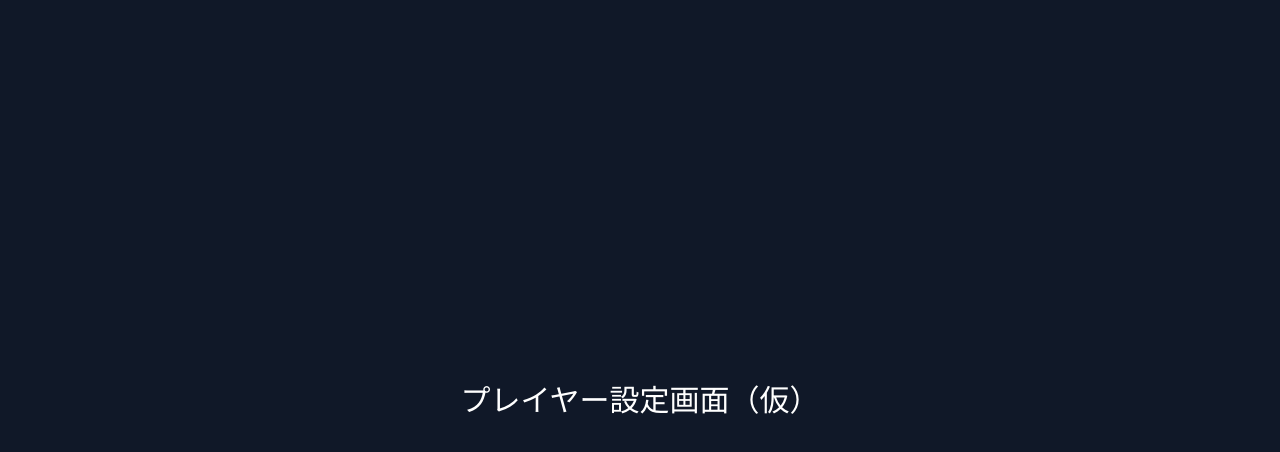
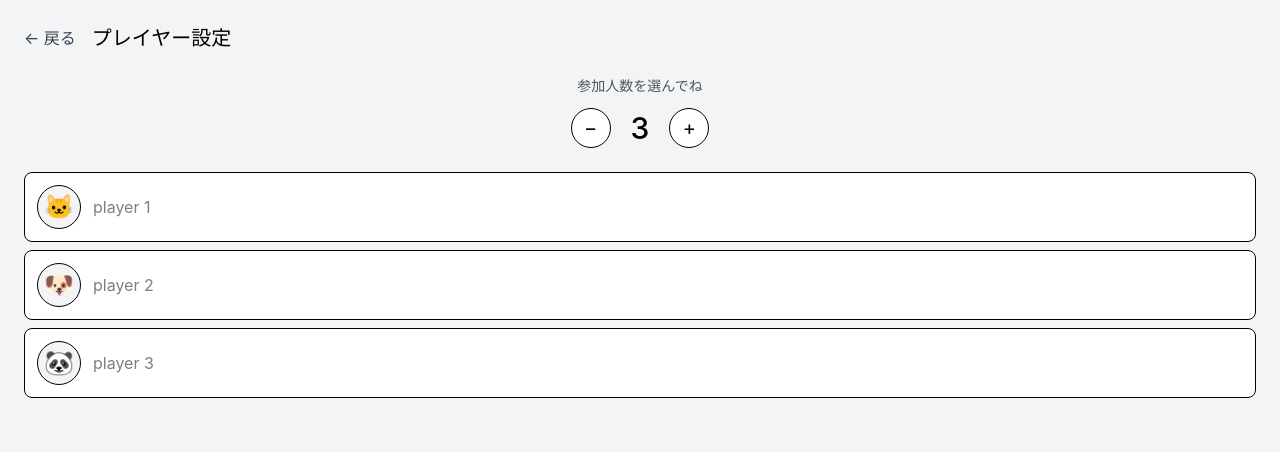
Before and after one commit to Shimochaan/ogoreru, a React (Vite) app: page /setup in a window 1280 px wide. Shown: the top 452 px of the page. Built offline with nearby package versions, Linux system fonts and the light colour scheme.

Commit message:
プレイヤー設定画面の基本機能（人数調整・名前入力）を実装

```diff
--- a/src/pages/PlayerSetup.jsx
+++ b/src/pages/PlayerSetup.jsx
@@ -1,9 +1,61 @@
+import { useState } from "react"
+
+
 function PlayerSetup() {
+
+
+    const [players,setPlayers] = useState([
+        {name:'',icon:'🐱'},
+        { name: '', icon: '🐶' },
+        { name: '', icon: '🐼' },
+   ] )
   return (
-    <div className="min-h-screen bg-gray-900 flex items-center justify-center">
-      <h1 className="text-white text-3xl">
-        プレイヤー設定画面（仮）
-      </h1>
+    <div className="min-h-screen bg-gray-100 p-6">
+
+      {/* ヘッダー */}
+      <div className="flex items-center mb-6">
+        <button className="text-gray-700">← 戻る</button>
+        <h2 className="text-xl font-medium ml-4">プレイヤー設定</h2>
+      </div>
+
+      {/* 人数調整エリア */}
+      <div className="text-center mb-6">
+        <p className="text-sm text-gray-600 mb-3">参加人数を選んでね</p>
+        <div className="flex items-center justify-center gap-5">
+          <button onClick={() =>{if(players.length>2){setPlayers(players.slice(0,-1))}  }}  className="w-10 h-10 rounded-full border bg-white text-xl">−</button>
+          <span className="text-3xl font-medium">{players.length}</span>
+          <button  onClick={() => setPlayers([...players,{name:``,icon:'🐱'}])} className="w-10 h-10 rounded-full border bg-white text-xl">+</button>
+        </div>
+      </div>
+
+{/* プレイヤーリスト */}
+<div className="flex flex-col gap-2">
+  {players.map((player, index) => (
+    <div
+      key={index}
+      className="flex items-center gap-3 bg-white border rounded-lg p-3"
+    >
+      <button className="w-11 h-11 rounded-full bg-gray-100 border text-2xl">
+        {player.icon}
+      </button>
+      <input
+        type="text"
+        placeholder={`player ${index + 1}`}
+        value={player.name}
+        onChange={(e)=>{
+            const newPlayers = [...players]
+            newPlayers[index].name = e.target.value
+            setPlayers(newPlayers)
+        }}
+        className="flex-1 bg-transparent text-base outline-none"
+      />
+    </div>
+  ))}
+</div>
+
+
+
+
     </div>
   )
 }
```
